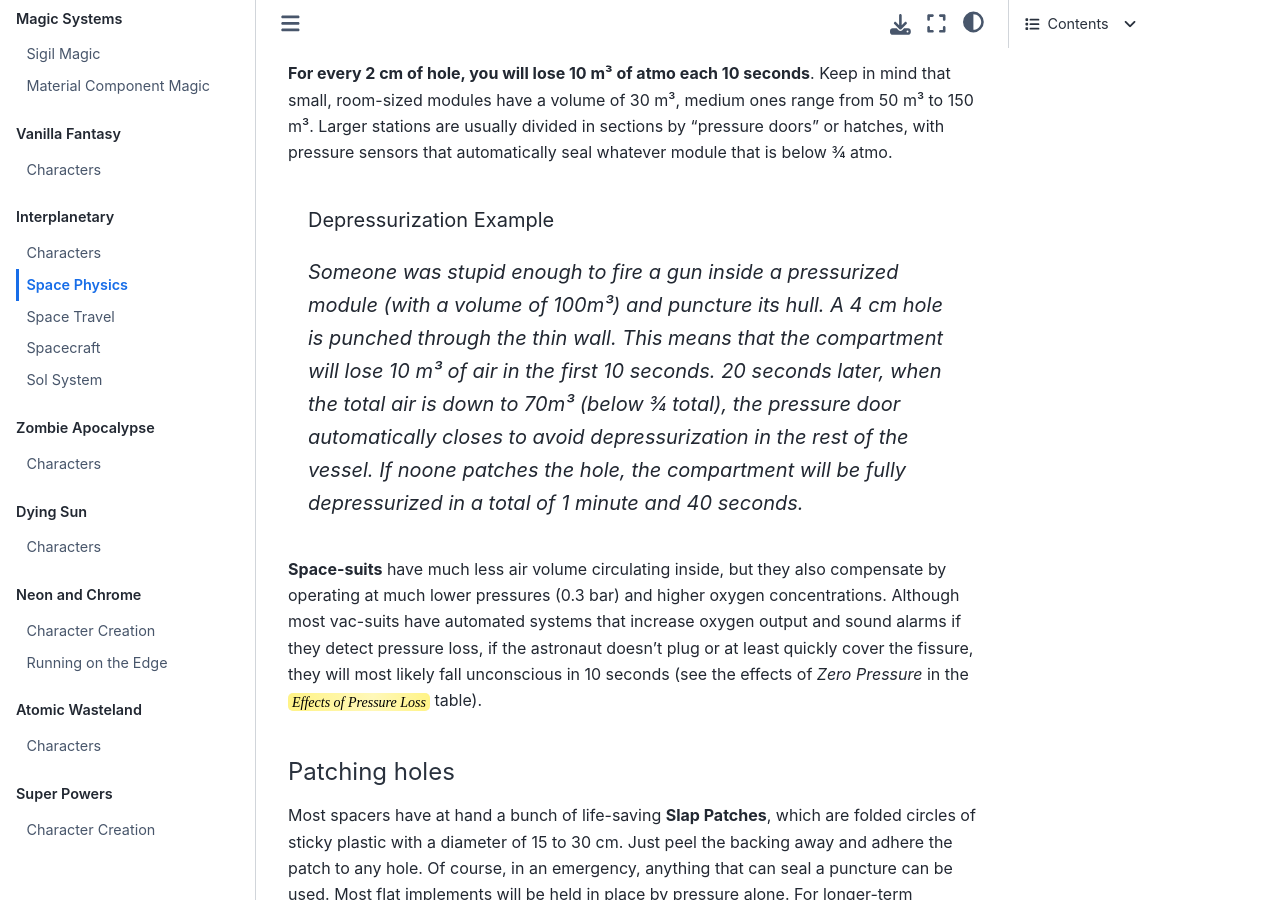
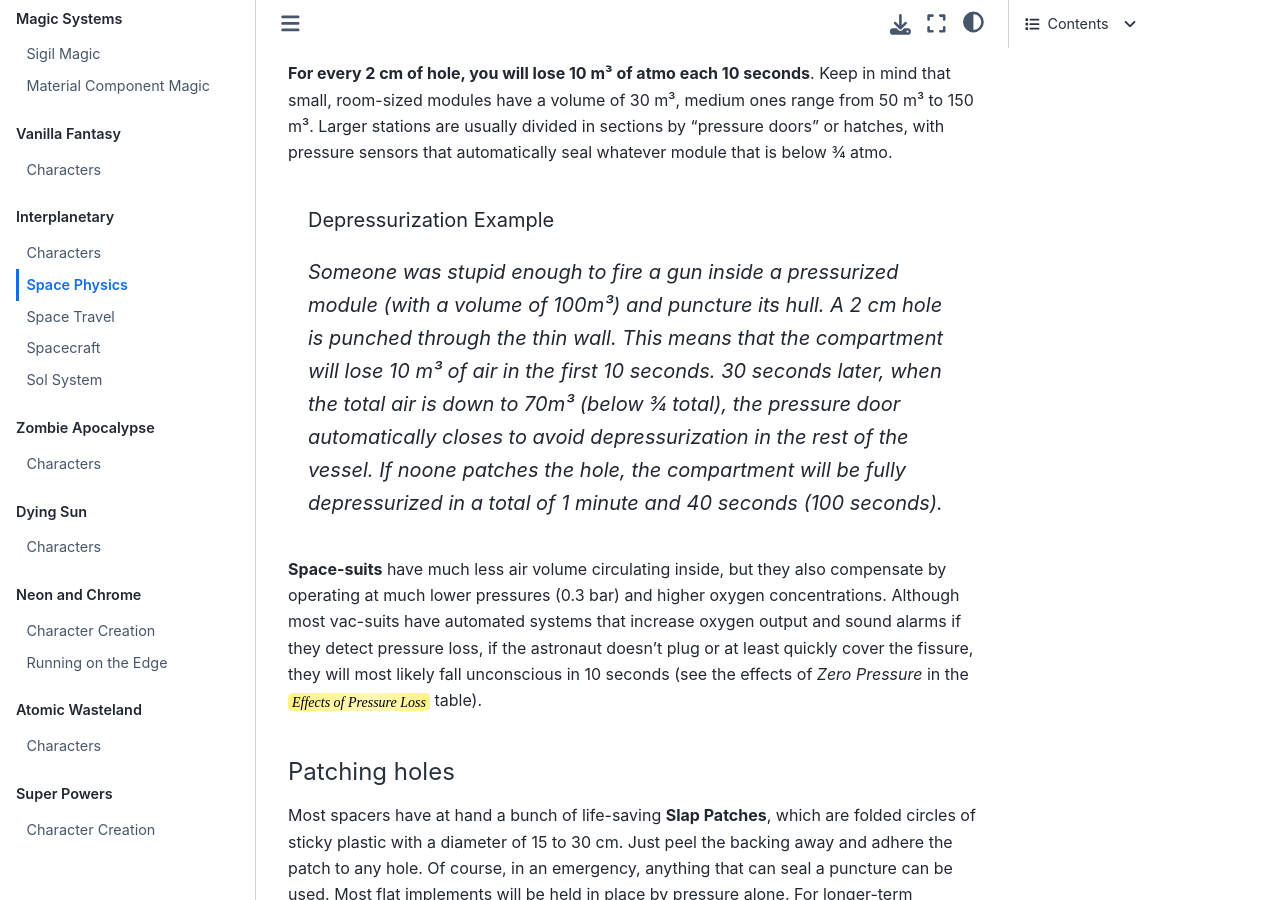
Before and after one commit to TaTooKa/froth, a Sphinx documentation site: the page built from docs/source/pages/worlds/interplanetary/spacephysics.rst, in a window 1280 px wide and 900 px high, scrolled down 9756 px. Built offline with Sphinx 7.4.7 and the Sphinx Book theme 1.1.4, drawn with Linux system fonts in a browser that asks for light colours; cross-references to code outside the pages are shown as plain code.

Commit message:
improve example

```diff
--- a/docs/source/pages/worlds/interplanetary/spacephysics.rst
+++ b/docs/source/pages/worlds/interplanetary/spacephysics.rst
@@ -189,7 +189,7 @@ Regular pressure used in most space habitats is 1 bar. Pressure loss can occur a
 
 .. epigraph:: Depressurization Example
 
-   *Someone was stupid enough to fire a gun inside a pressurized module (with a volume of 100m³) and puncture its hull. A 4 cm hole is punched through the thin wall. This means that the compartment will lose 10 m³ of air in the first 10 seconds. 20 seconds later, when the total air is down to 70m³ (below ¾ total), the pressure door automatically closes to avoid depressurization in the rest of the vessel. If noone patches the hole, the compartment will be fully depressurized in a total of 1 minute and 40 seconds.*
+   *Someone was stupid enough to fire a gun inside a pressurized module (with a volume of 100m³) and puncture its hull. A 2 cm hole is punched through the thin wall. This means that the compartment will lose 10 m³ of air in the first 10 seconds. 30 seconds later, when the total air is down to 70m³ (below ¾ total), the pressure door automatically closes to avoid depressurization in the rest of the vessel. If noone patches the hole, the compartment will be fully depressurized in a total of 1 minute and 40 seconds (100 seconds).*
 
 **Space-suits** have much less air volume circulating inside, but they also compensate by operating at much lower pressures (0.3 bar) and higher oxygen concentrations. Although most vac-suits have automated systems that increase oxygen output and sound alarms if they detect pressure loss, if the astronaut doesn’t plug or at least quickly cover the fissure, they will most likely fall unconscious in 10 seconds (see the effects of *Zero Pressure* in the :hoverxref:`Effects of Pressure Loss <effectsofpressureloss>` table).
 
```
